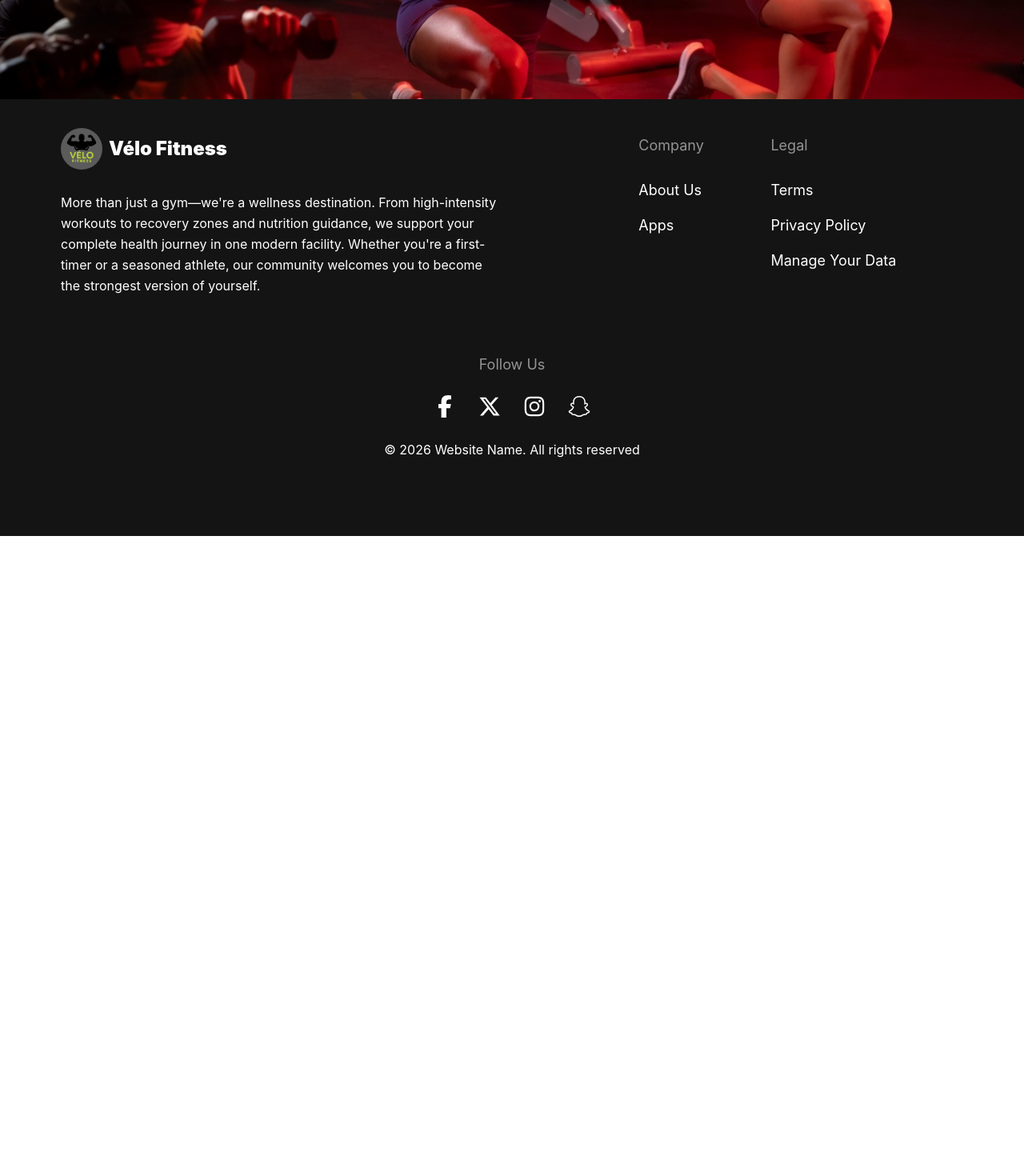
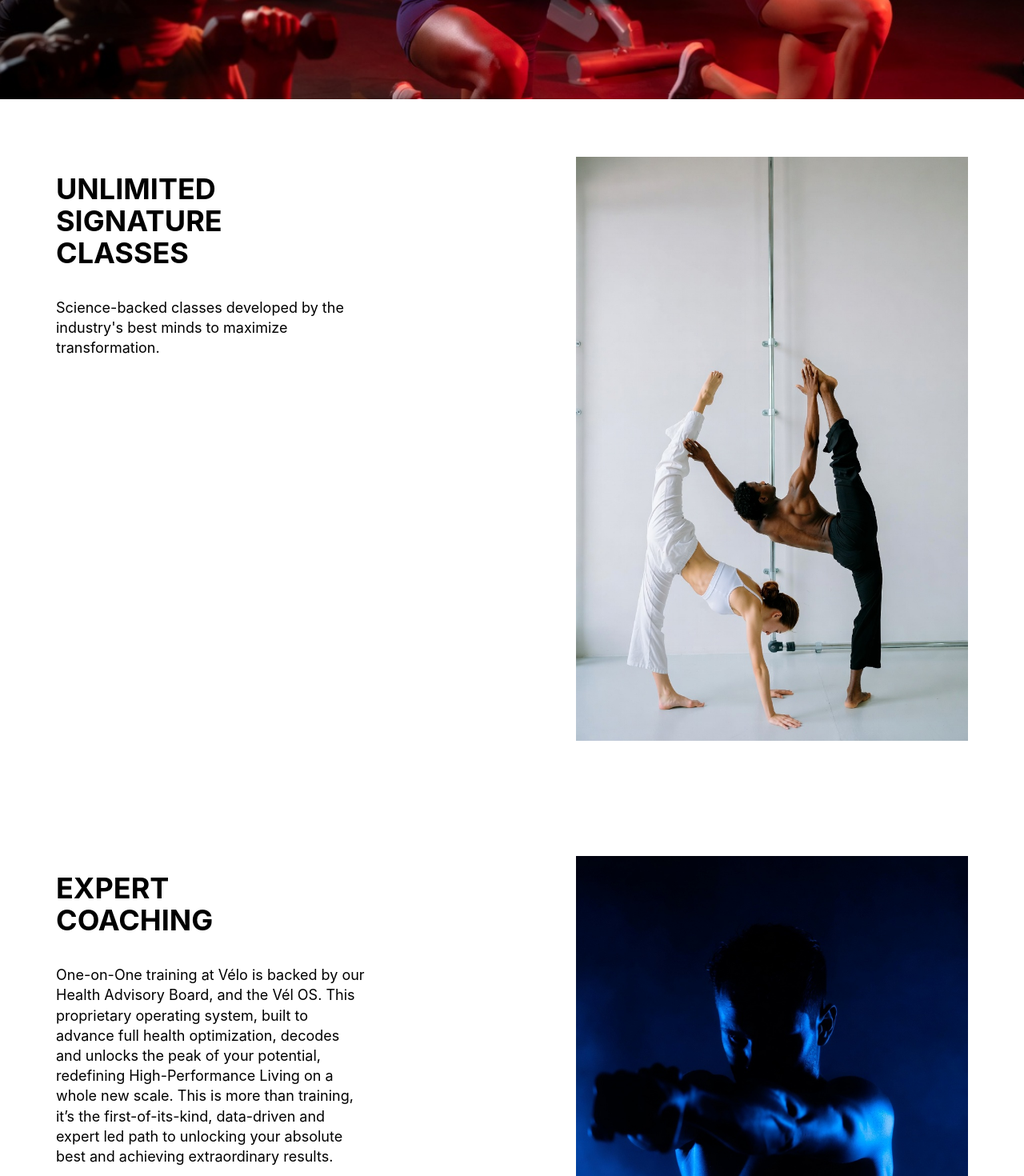
Before and after one commit to Nhlalo/VeloFitness, a React (Vite) app: page /membership in a window 1280 px wide. Shown: the part 660-2130 px from the top of the page at 80% size. Before the commit the page ends 1330 px from the top, so only its background shows below. Built offline with nearby package versions, Linux system fonts and the light colour scheme.

Commit message:
feat: create sub classes component for the membership component

```diff
--- a/src/pages/membership/Membership.tsx
+++ b/src/pages/membership/Membership.tsx
@@ -1,4 +1,30 @@
+import { Props } from "../../types/classes.interface";
+import SubClasses from "../../components/shared/SubClasses";
 import HeroBanner from "../../assets/images/membership-herobanner.jpg";
+import PilatesImg from "../../assets/images/membership-pilate.jpg";
+import UpcloseImg from "../../assets/images/membership-upclose.jpg";
+import ClassesImg from "../../assets/images/membership-class.jpg";
+
+const classesDescription: Props[] = [
+  {
+    heading: "Unlimited Signature Classes",
+    description:
+      "Science-backed classes developed by the industry's best minds to maximize transformation.",
+    imageSource: ClassesImg,
+  },
+  {
+    heading: "Expert Coaching ",
+    description:
+      "One-on-One training at Vélo is backed by our Health Advisory Board, and the Vél OS. This proprietary operating system, built to advance full health optimization, decodes and unlocks the peak of your potential, redefining High-Performance Living on a whole new scale. This is more than training, it’s the first-of-its-kind, data-driven and expert led path to unlocking your absolute best and achieving extraordinary results.",
+    imageSource: UpcloseImg,
+  },
+  {
+    heading: "Pilates Evolved",
+    description:
+      "Improve your strength, mobility, and flexibility with guidance in our studios or at home. Our certified Pilates instructors with over 400 hours of experience will help you tighten what’s loose and loosen what’s tight with touchless adjustments.",
+    imageSource: PilatesImg,
+  },
+];
 
 function Header() {
   return (
@@ -25,10 +51,20 @@ function Header() {
     </header>
   );
 }
+
 export default function Membership() {
   return (
     <>
       <Header />
+      {classesDescription.map((content) => {
+        return (
+          <SubClasses
+            heading={content.heading}
+            description={content.description}
+            imageSource={content.imageSource}
+          />
+        );
+      })}
     </>
   );
 }
```
